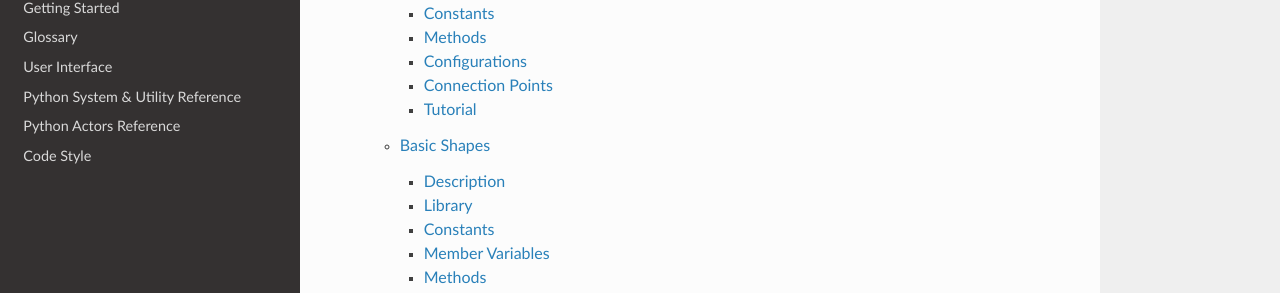
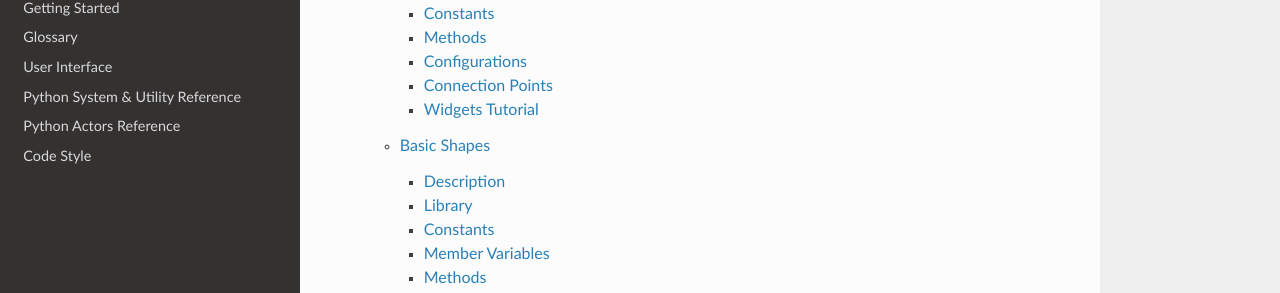
Before and after one commit to quanser/Quanser_Interactive_Labs_Resources, a Sphinx documentation site: the page built from python/docs/source/index.rst, in a window 1280 px wide and 900 px high, scrolled down 4168 px. Shown: the part 158-451 px from the top of the window. Built offline with Sphinx 7.4.7 and the Read the Docs theme 2.0.0, drawn with Linux system fonts in a browser that asks for light colours; pages that are not in the unit, such as notebooks, are missing from menus.

Commit message:
Update widgets.rst
Documentation Tweaks

```diff
--- a/python/docs/source/Objects/widgets.rst
+++ b/python/docs/source/Objects/widgets.rst
@@ -64,7 +64,7 @@
 
 Configurations
 ^^^^^^^^^^^^^^
-
+There are 5 different types of widgets that can be spawned in the widgets class.
 .. image:: ../pictures/widgets.png
 
 
@@ -77,8 +77,8 @@
 
 .. _widgetTutorial:
 
-Tutorial
-^^^^^^^^
+Widgets Tutorial
+^^^^^^^^^^^^^^^^
 
 .. dropdown:: Example
 
```
